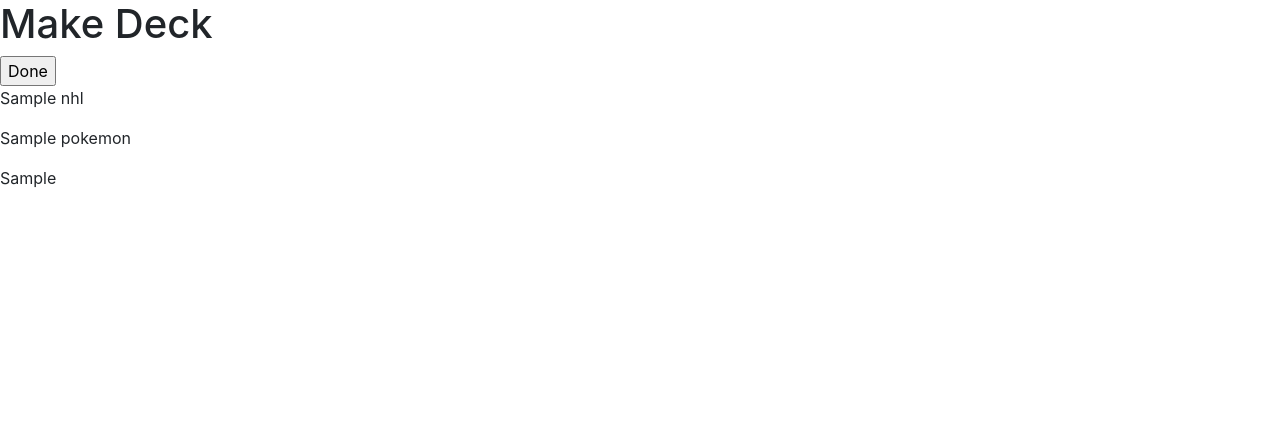
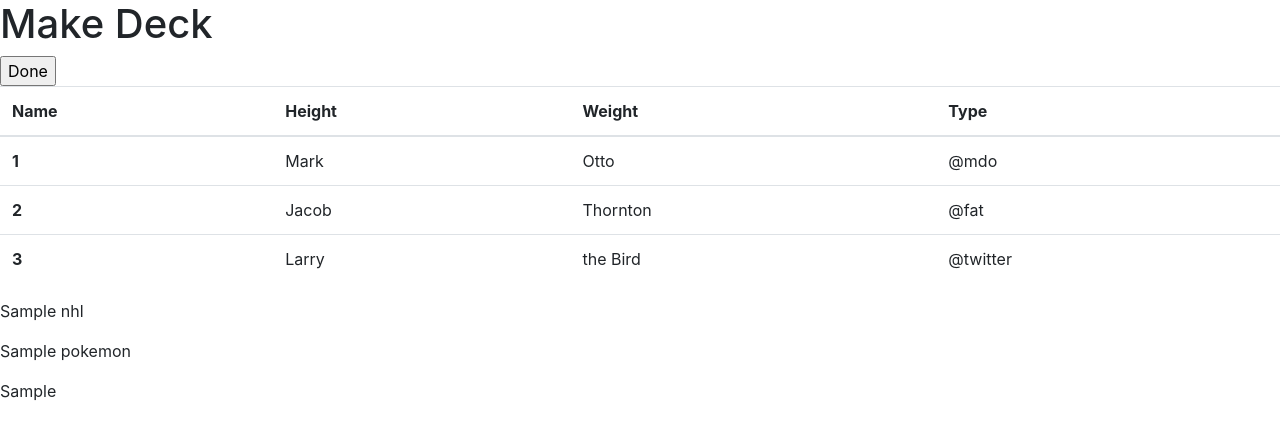
Before and after one commit to JasonZheng02/Animated_Telegram, a Flask app: template templates/makeDeck.html in a window 1280 px wide. Shown: the top 440 px of the page. Run offline with Flask 2, Linux system fonts and the light colour scheme; the template is opened without the code that fills it: most values are stand-ins (such as "Sample title", 1, 10 or a date in 2020); parts of the project's set-up code (start-up, migrations or seed data) failed here and were passed over; some libraries are stand-ins or nearby versions.

Commit message:
starting to make table

```diff
--- a/app.py
+++ b/app.py
@@ -119,6 +119,10 @@ def main():
 
 @app.route("/makeDeck")
 def makeDeck():
+    with sqlite3.connect(DB_FILE) as db:
+        c = db.cursor()
+        c.execute('SELECT * FROM ')
+    string table = '<tr> <th scope="row">2</th> <td>Jacob</td> <td>Thornton</td> <td>@fat</td> </tr>'
     return render_template("makeDeck.html", nhl = nhl, pokemon = pokemon, pokemonType = pokemonType)
 
 @app.route("/chooseDeck")
--- a/templates/makeDeck.html
+++ b/templates/makeDeck.html
@@ -5,7 +5,36 @@
     <form action = "/main">
       <input type="submit" value="Done">
     </form>
-
+    <table class="table">
+  <thead>
+    <tr>
+      <th scope="col">Name</th>
+      <th scope="col">Height</th>
+      <th scope="col">Weight</th>
+      <th scope="col">Type</th>
+    </tr>
+  </thead>
+  <tbody>
+    <tr>
+      <th scope="row">1</th>
+      <td>Mark</td>
+      <td>Otto</td>
+      <td>@mdo</td>
+    </tr>
+    <tr>
+      <th scope="row">2</th>
+      <td>Jacob</td>
+      <td>Thornton</td>
+      <td>@fat</td>
+    </tr>
+    <tr>
+      <th scope="row">3</th>
+      <td>Larry</td>
+      <td>the Bird</td>
+      <td>@twitter</td>
+    </tr>
+  </tbody>
+</table>
 	<p>{{nhl}}</p>
 	<p>{{pokemon}}</p>
 	<p>{{pokemonType}}</p>
```
